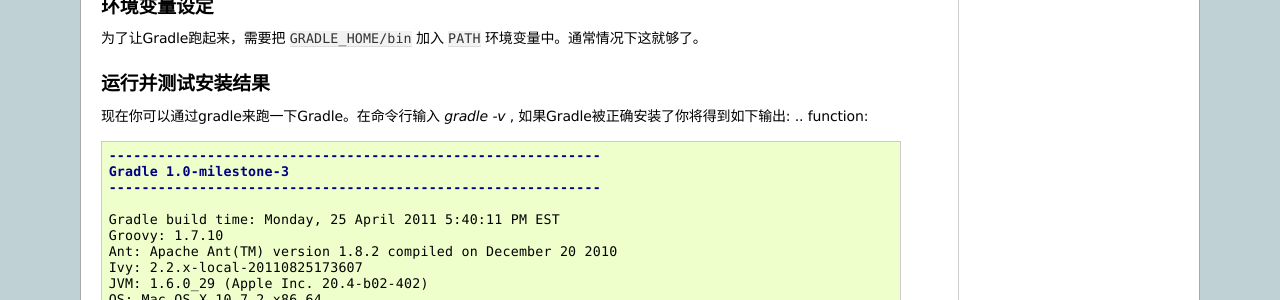
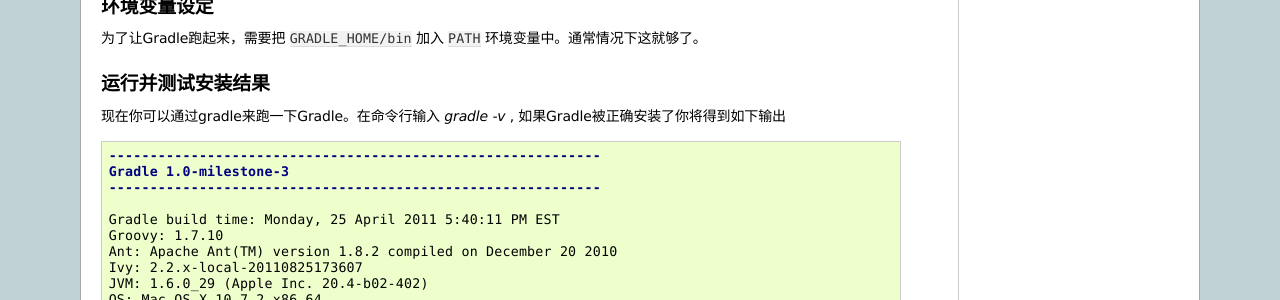
Before and after one commit to jetgeng/GradleDoc, a Sphinx documentation site: the page built from source/install.rst, in a window 1280 px wide. Shown: the part 680-980 px from the top of the page. Built offline with Sphinx 7.4.7, drawn with Linux system fonts in a browser that asks for light colours; some of the changed lines change nothing that is shown.

Commit message:
调整了一下格式。ok搞定了!

```diff
--- a/source/install.rst
+++ b/source/install.rst
@@ -35,8 +35,8 @@
 
 运行并测试安装结果
 ------------------------------------------------------------
-现在你可以通过gradle来跑一下Gradle。在命令行输入 *gradle -v* , 如果Gradle被正确安装了你将得到如下输出:
-.. function::
+现在你可以通过gradle来跑一下Gradle。在命令行输入 *gradle -v* , 如果Gradle被正确安装了你将得到如下输出 ::
+
         ------------------------------------------------------------
         Gradle 1.0-milestone-3
         ------------------------------------------------------------
```
